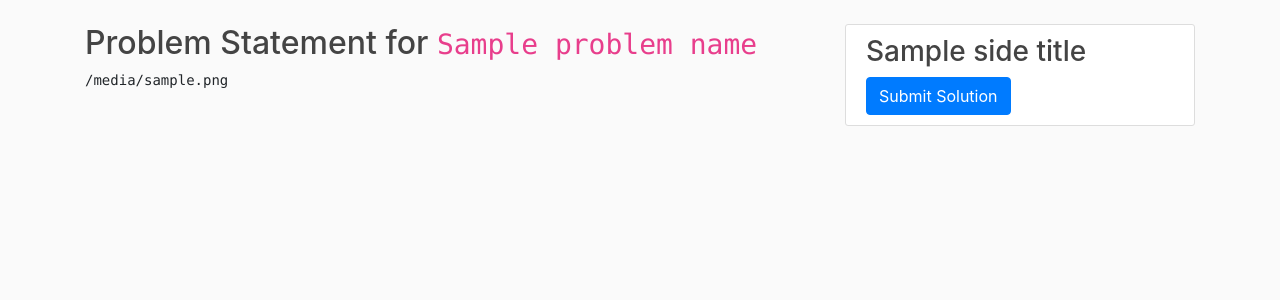
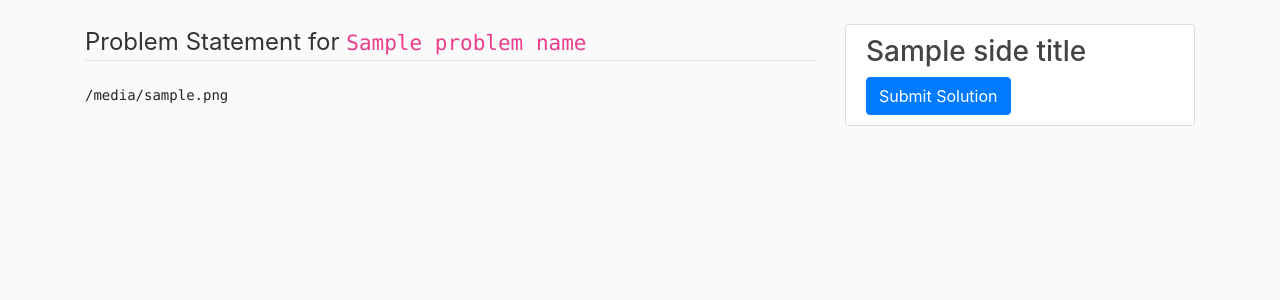
Before and after one commit to DiscordBotOnlineJudge/judge-site-v2, a Flask app: template dboj_site/templates/view_problem.html in a window 1280 px wide. Shown: the part 56-356 px from the top of the page. Run offline with Flask 2, Linux system fonts and the light colour scheme; the template is opened without the code that fills it: most values are stand-ins (such as "Sample title", 1, 10 or a date in 2020); parts of the project's set-up code (start-up, migrations or seed data) failed here and were passed over; some libraries are stand-ins or nearby versions.

Commit message:
Update view_problem.html

```diff
--- a/dboj_site/templates/view_problem.html
+++ b/dboj_site/templates/view_problem.html
@@ -1,8 +1,7 @@
 {% extends "layout.html" %}
 {% block content %}
     <script src="https://cdn.jsdelivr.net/npm/marked/marked.min.js"></script>
-
-    <h2>Problem Statement for <code>{{problemName}}</code></h2>
+    <legend class="border-bottom mb-4">Problem Statement for <code>{{problemName}}</code></legend>
 
     <p class="markdown-body" id="content">
     {{src}}
```
